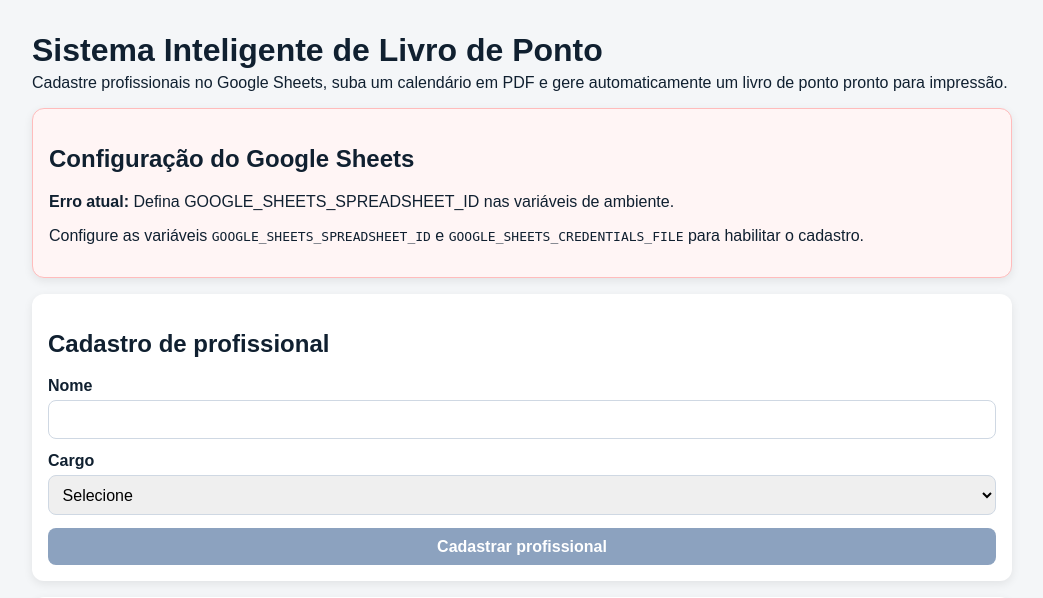
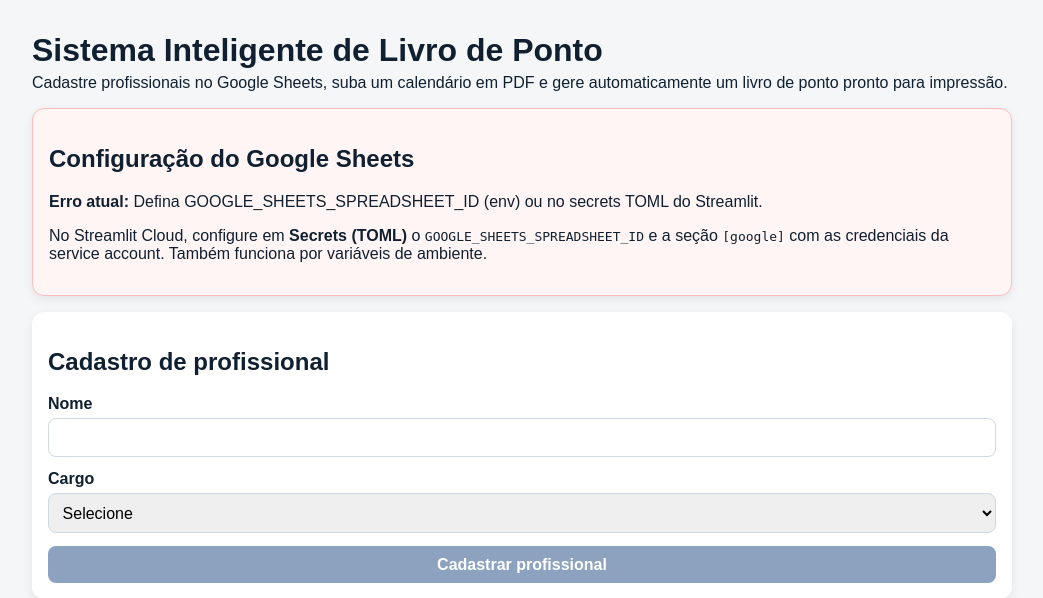
Before and after one commit to GilmarRDS/pontoLivro, a Flask app: page / in a window 1280 px wide. Shown: the top 598 px of the page, without its empty margins (118-1161 px from the left). Run offline with Flask 3, Linux system fonts and the light colour scheme.

Commit message:
Adiciona suporte a Streamlit Secrets (TOML) para Google Sheets

```diff
--- a/app.py
+++ b/app.py
@@ -10,6 +10,11 @@ from pypdf import PdfReader
 from reportlab.lib.pagesizes import A4
 from reportlab.lib.units import mm
 from reportlab.pdfgen import canvas
+
+try:
+    import tomllib
+except ModuleNotFoundError:  # Python < 3.11
+    import tomli as tomllib
 
 try:
     import gspread
@@ -30,33 +35,100 @@ SHEETS_SCOPES = [
     "https://www.googleapis.com/auth/spreadsheets",
     "https://www.googleapis.com/auth/drive",
 ]
-SHEETS_CREDENTIALS_FILE = os.getenv("GOOGLE_SHEETS_CREDENTIALS_FILE", "credentials.json")
-SHEETS_SPREADSHEET_ID = os.getenv("GOOGLE_SHEETS_SPREADSHEET_ID", "")
-SHEETS_WORKSHEET = os.getenv("GOOGLE_SHEETS_WORKSHEET", "profissionais")
 SHEETS_HEADERS = ["id", "nome", "cargo", "aulas", "pl", "created_at"]
 
 
-def get_worksheet():
+def load_streamlit_secrets():
+    """Carrega secrets do formato TOML usado pelo Streamlit Cloud.
+
+    Prioriza `STREAMLIT_SECRETS_PATH`; fallback para `.streamlit/secrets.toml`.
+    """
+    if tomllib is None:
+        return {}
+
+    secrets_path = os.getenv("STREAMLIT_SECRETS_PATH", ".streamlit/secrets.toml")
+    secrets_file = Path(secrets_path)
+    if not secrets_file.exists():
+        return {}
+
+    try:
+        with secrets_file.open("rb") as f:
+            data = tomllib.load(f)
+        if isinstance(data, dict):
+            return data
+        return {}
+    except Exception:
+        return {}
+
+
+def get_settings():
+    """Lê configuração de env vars com fallback para secrets TOML do Streamlit."""
+    secrets = load_streamlit_secrets()
+    google_section = secrets.get("google", {}) if isinstance(secrets.get("google", {}), dict) else {}
+
+    spreadsheet_id = os.getenv("GOOGLE_SHEETS_SPREADSHEET_ID") or secrets.get(
+        "GOOGLE_SHEETS_SPREADSHEET_ID", ""
+    )
+    worksheet = (
+        os.getenv("GOOGLE_SHEETS_WORKSHEET")
+        or secrets.get("GOOGLE_SHEETS_WORKSHEET")
+        or "profissionais"
+    )
+    credentials_file = (
+        os.getenv("GOOGLE_SHEETS_CREDENTIALS_FILE")
+        or secrets.get("GOOGLE_SHEETS_CREDENTIALS_FILE")
+        or "credentials.json"
+    )
+
+    credentials_info = secrets.get("GOOGLE_SERVICE_ACCOUNT", None)
+    if not isinstance(credentials_info, dict):
+        credentials_info = google_section if google_section else None
+
+    return {
+        "spreadsheet_id": spreadsheet_id,
+        "worksheet": worksheet,
+        "credentials_file": credentials_file,
+        "credentials_info": credentials_info,
+    }
+
+
+def build_google_credentials():
+    settings = get_settings()
+
+    if not settings["spreadsheet_id"]:
+        raise RuntimeError(
+            "Defina GOOGLE_SHEETS_SPREADSHEET_ID (env) ou no secrets TOML do Streamlit."
+        )
+
     if gspread is None or Credentials is None:
         raise RuntimeError("Dependências do Google Sheets não instaladas.")
 
-    if not SHEETS_SPREADSHEET_ID:
-        raise RuntimeError("Defina GOOGLE_SHEETS_SPREADSHEET_ID nas variáveis de ambiente.")
+    if settings["credentials_info"]:
+        creds = Credentials.from_service_account_info(
+            settings["credentials_info"], scopes=SHEETS_SCOPES
+        )
+        return creds, settings
 
-    credentials_path = Path(SHEETS_CREDENTIALS_FILE)
+    credentials_path = Path(settings["credentials_file"])
     if not credentials_path.exists():
         raise RuntimeError(
-            f"Arquivo de credenciais não encontrado: {SHEETS_CREDENTIALS_FILE}."
+            "Credenciais não encontradas. Use GOOGLE_SHEETS_CREDENTIALS_FILE ou defina "
+            "[google] no Streamlit secrets."
         )
 
     creds = Credentials.from_service_account_file(str(credentials_path), scopes=SHEETS_SCOPES)
+    return creds, settings
+
+
+def get_worksheet():
+    creds, settings = build_google_credentials()
     client = gspread.authorize(creds)
-    spreadsheet = client.open_by_key(SHEETS_SPREADSHEET_ID)
+    spreadsheet = client.open_by_key(settings["spreadsheet_id"])
 
     try:
-        worksheet = spreadsheet.worksheet(SHEETS_WORKSHEET)
+        worksheet = spreadsheet.worksheet(settings["worksheet"])
     except gspread.WorksheetNotFound:
-        worksheet = spreadsheet.add_worksheet(title=SHEETS_WORKSHEET, rows=1000, cols=10)
+        worksheet = spreadsheet.add_worksheet(title=settings["worksheet"], rows=1000, cols=10)
 
     first_row = worksheet.row_values(1)
     if first_row != SHEETS_HEADERS:
--- a/requirements.txt
+++ b/requirements.txt
@@ -4,3 +4,4 @@ reportlab==4.2.5
 python-dateutil==2.9.0.post0
 gspread==6.1.2
 google-auth==2.35.0
+tomli==2.2.1
--- a/templates/index.html
+++ b/templates/index.html
@@ -18,8 +18,7 @@
         <h2>Configuração do Google Sheets</h2>
         <p><strong>Erro atual:</strong> {{ sheets_error }}</p>
         <p>
-          Configure as variáveis <code>GOOGLE_SHEETS_SPREADSHEET_ID</code> e
-          <code>GOOGLE_SHEETS_CREDENTIALS_FILE</code> para habilitar o cadastro.
+          No Streamlit Cloud, configure em <strong>Secrets (TOML)</strong> o <code>GOOGLE_SHEETS_SPREADSHEET_ID</code> e a seção <code>[google]</code> com as credenciais da service account. Também funciona por variáveis de ambiente.
         </p>
       </section>
       {% endif %}
```
Also changed, not shown: README.md.
